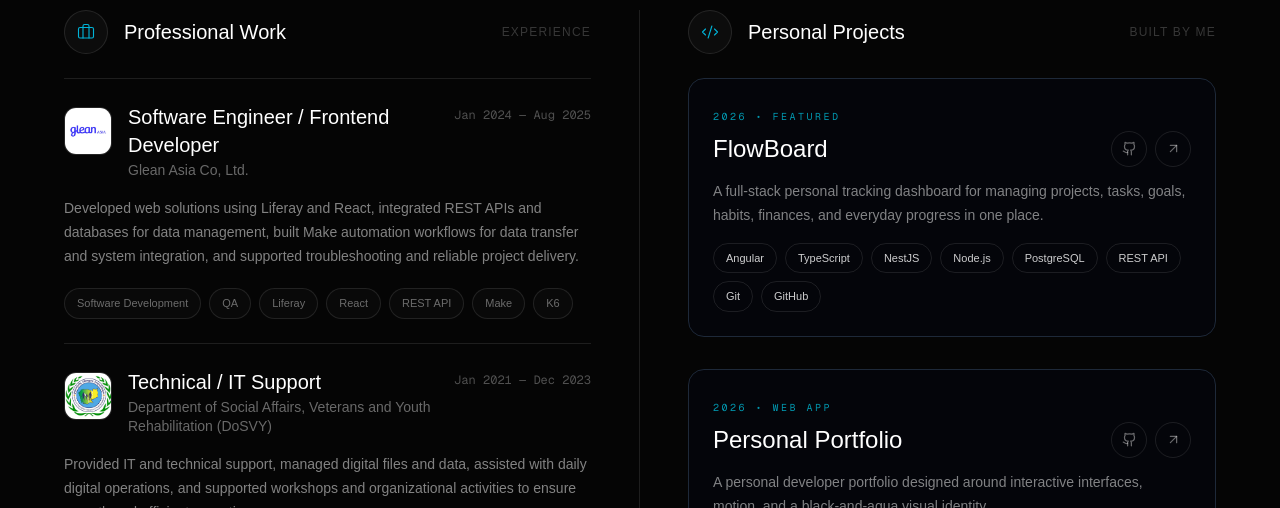
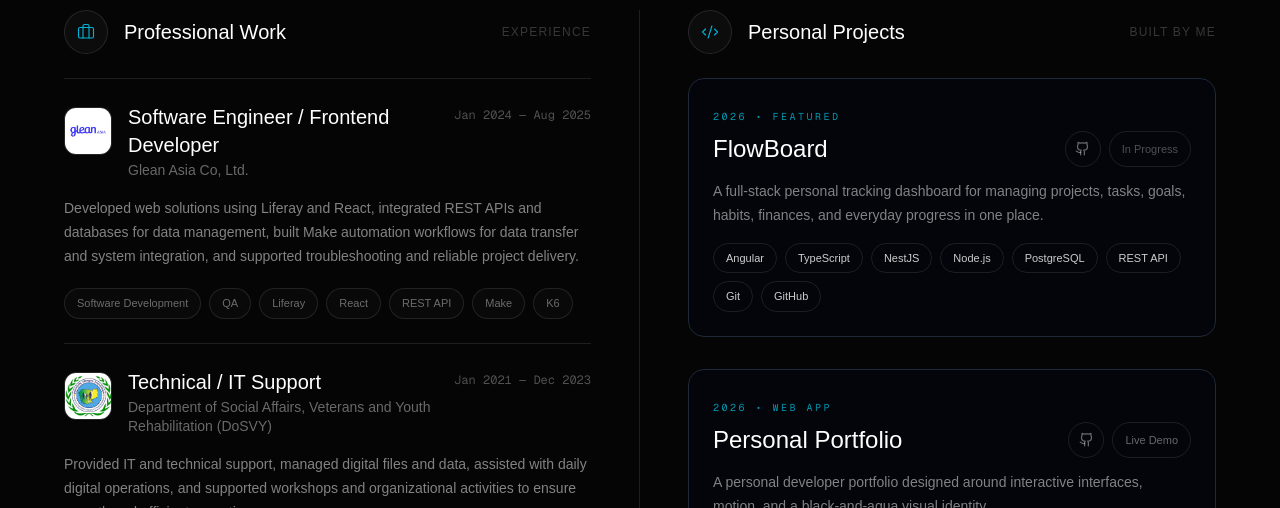
Before and after one commit to MaranyThea/maranythea-portfolio, a Next.js app: page / in a window 1280 px wide. Shown: the part 2760-3268 px from the top of the page. Built offline with nearby package versions, Linux system fonts and the light colour scheme.

Commit message:
feat: update project status and improve action icons for GitHub and live demo

```diff
--- a/components/sections/SelectedWork.tsx
+++ b/components/sections/SelectedWork.tsx
@@ -10,7 +10,8 @@ const professionalWork = [
   {
     id: "01",
     role: "Technical / IT Support",
-    company: "Department of Social Affairs, Veterans and Youth Rehabilitation (DoSVY)",
+    company:
+      "Department of Social Affairs, Veterans and Youth Rehabilitation (DoSVY)",
     period: "Jan 2021 — Dec 2023",
     logo: "/images/MoSVY.jpeg",
     description:
@@ -62,9 +63,9 @@ const personalProjects = [
       "GitHub",
     ],
     type: "Featured",
-    link: "https://github.com/MaranyThea",
-    github: "https://github.com/MaranyThea",
-    liveLabel: "Live Demo",
+    status: "In Progress",
+    github: "https://github.com/MaranyThea/marany-flowboard",
+    link: "",
   },
   {
     id: "02",
@@ -74,9 +75,9 @@ const personalProjects = [
       "A personal developer portfolio designed around interactive interfaces, motion, and a black-and-aqua visual identity.",
     technologies: ["Next.js", "TypeScript", "Tailwind", "Framer Motion"],
     type: "Web App",
+    status: "Live Demo",
+    github: "https://github.com/MaranyThea/marany-portfolio",
     link: "/",
-    github: "https://github.com/MaranyThea/marany-portfolio",
-    liveLabel: "Live Preview",
   },
 ];
 
@@ -284,22 +285,11 @@ export default function SelectedWork() {
                     {/* Title & Action Icons Row */}
                     <div className="mt-1 flex items-center justify-between gap-3">
                       <h4 className="text-xl sm:text-2xl font-medium text-white transition-colors duration-300 group-hover:text-[#00B4D8]">
-                        {project.link ? (
-                          <a
-                            href={project.link}
-                            target={project.link.startsWith("http") ? "_blank" : undefined}
-                            rel={project.link.startsWith("http") ? "noopener noreferrer" : undefined}
-                            className="hover:underline"
-                          >
                         {project.title}
-                          </a>
-                        ) : (
-                          project.title
-                        )}
                       </h4>
 
-                      {/* Action Icons directly on the right side of Title */}
 <div className="flex items-center gap-2 shrink-0">
+  {/* GitHub */}
   {project.github && project.github !== "#" && (
     <a
       href={project.github}
@@ -313,17 +303,25 @@ export default function SelectedWork() {
     </a>
   )}
 
-                        {project.link && (
+  {/* Status / Live Demo */}
+  {project.status === "Live Demo" && project.link ? (
     <a
       href={project.link}
-                            target={project.link.startsWith("http") ? "_blank" : undefined}
-                            rel={project.link.startsWith("http") ? "noopener noreferrer" : undefined}
-                            aria-label={`Live Demo for ${project.title}`}
-                            title="Live Demo"
-                            className="flex h-9 w-9 items-center justify-center rounded-full border border-white/10 text-white/40 transition-all duration-300 hover:border-[#00B4D8]/50 hover:text-[#00B4D8] hover:bg-[#00B4D8]/10"
+      target="_blank"
+      rel="noopener noreferrer"
+      aria-label={`Open live demo for ${project.title}`}
+      title="Open Live Demo"
+      className="flex h-9 items-center justify-center rounded-full border border-white/10 px-3 text-[11px] font-medium text-white/40 transition-all duration-300 hover:border-[#00B4D8]/50 hover:text-[#00B4D8] hover:bg-[#00B4D8]/10"
     >
-                            <ArrowUpRight size={15} />
+      {project.status}
     </a>
+  ) : (
+    <span
+      className="flex h-9 items-center justify-center rounded-full border border-white/10 px-3 text-[11px] font-medium text-white/30"
+      title="Project in progress"
+    >
+      {project.status}
+    </span>
   )}
 </div>
                     </div>
```
Lines whose indentation alone changed are shown as unchanged.
